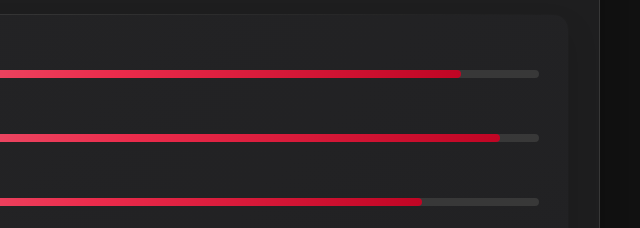
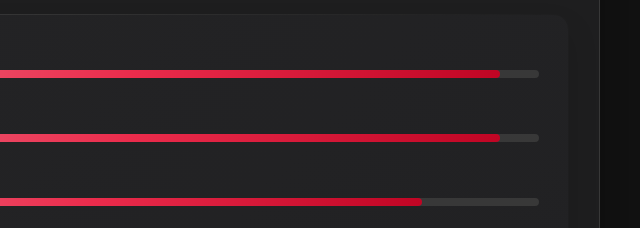
Before and after one commit to nehal13-p/portfolio, a plain HTML site: page index.html in a window 1280 px wide. Both pictures are taken after a click on the button "Skills". Shown: the part 175-403 px from the top of the page, 640-1280 px from the left. Drawn offline with nearby package versions, Linux system fonts and the light colour scheme.

Commit message:
changed skill bar

```diff
--- a/index.html
+++ b/index.html
@@ -447,7 +447,7 @@
               </div>
 
               <div class="skill-progress-bg">
-                <div class="skill-progress-fill" style="width: 90%;"></div>
+                <div class="skill-progress-fill" style="width: 95%;"></div>
               </div>
 
             </li>
```
